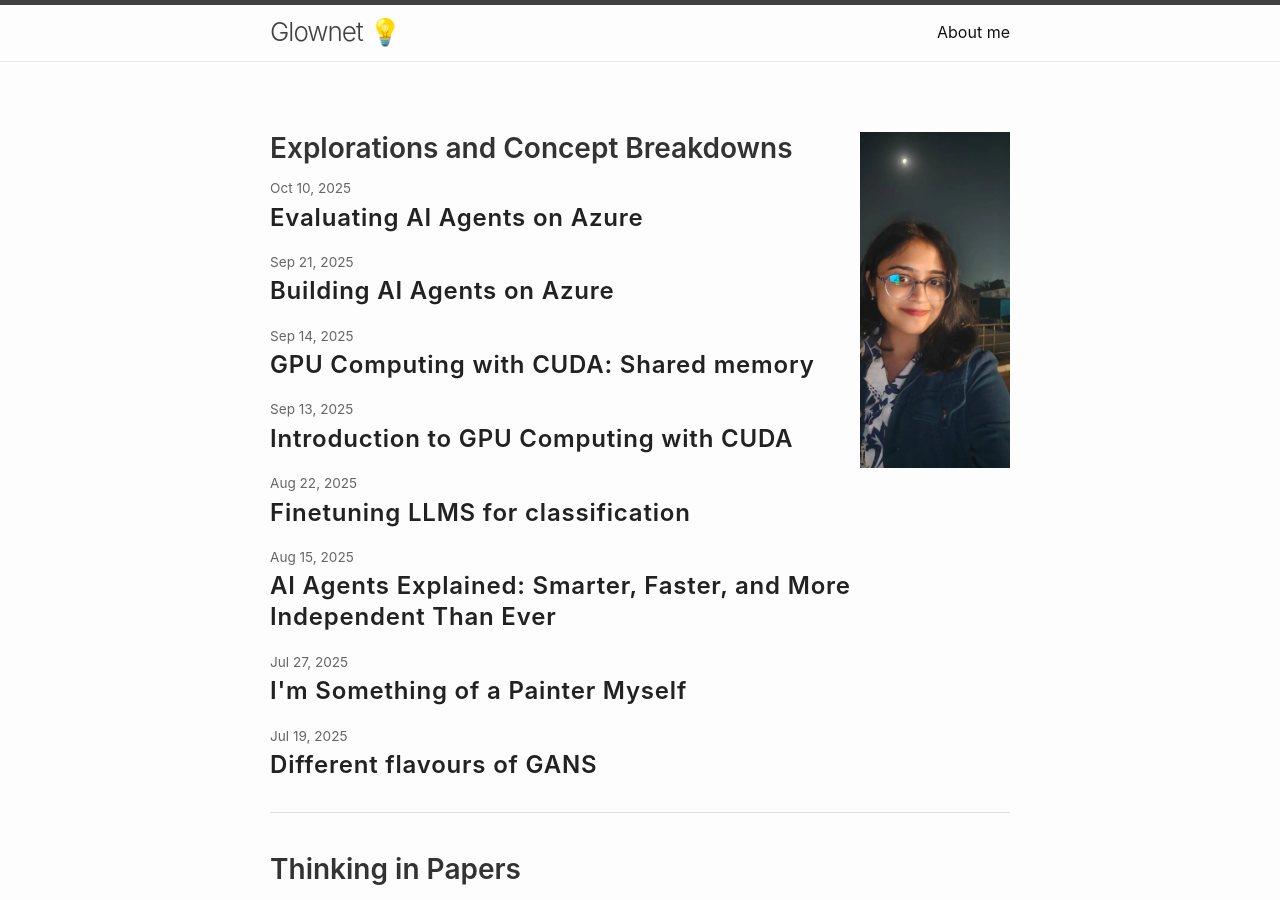
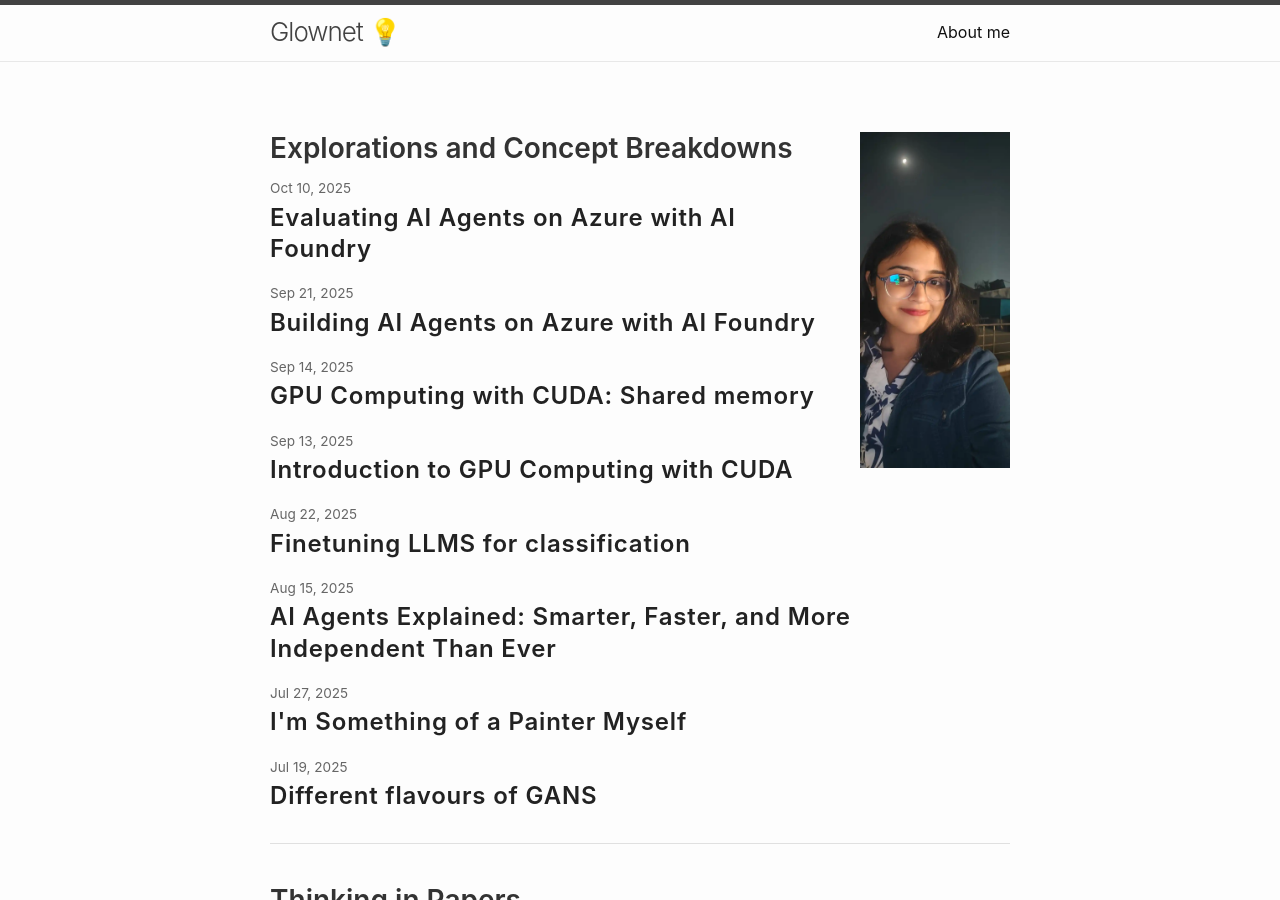
Before and after one commit to ayushi2019031/glownet.io, a Jekyll site: the page built from index.md, in a window 1280 px wide and 900 px high. Built offline with Jekyll 4.4.1, drawn with Linux system fonts in a browser that asks for light colours; comment, search, counter and statistics services are not loaded.

Commit message:
Improving title of previous blogs

```diff
--- a/_posts/2025-09-21-autonomous-agents-on-azure.md
+++ b/_posts/2025-09-21-autonomous-agents-on-azure.md
@@ -1,6 +1,6 @@
 ---
 layout: post
-title: "Building AI Agents on Azure"
+title: "Building AI Agents on Azure with AI Foundry"
 permalink: /ai-agents-on-azure/
 description: "In this blog post we discuss how to build and evaluate agents using Azure AI foundry SDK and Azure ML Studio."
 ---
--- a/_posts/2025-10-10-agent-evaluation-on-azure.md
+++ b/_posts/2025-10-10-agent-evaluation-on-azure.md
@@ -1,6 +1,6 @@
 ---
 layout: post
-title: "Evaluating AI Agents on Azure"
+title: "Evaluating AI Agents on Azure with AI Foundry"
 permalink: /ai-agents-azure-evals/
 tags: [Azure AI Foundry, AI Agents, Evaluation, GitHub Actions, OIDC]
 description: "In this blog post we discuss how to build and evaluate agents using Azure AI foundry SDK and Azure ML Studio."
```
